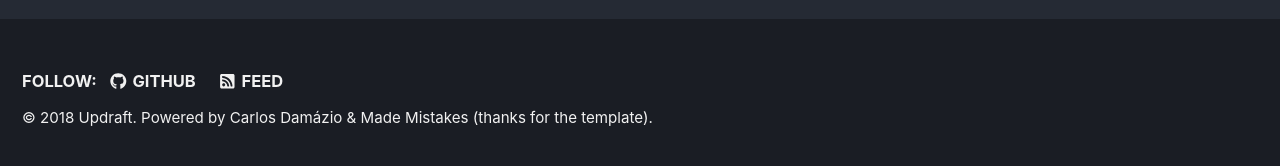
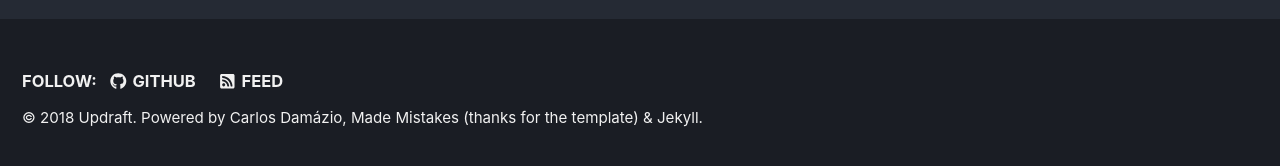
Before and after one commit to carlosdamazio/carlosdamazio.github.io, a Jekyll site: the page built from index.html, in a window 1280 px wide and 900 px high, scrolled down 253 px. Shown: the part 726-892 px from the top of the window. Built offline with Jekyll 4.4.1, drawn with Linux system fonts in a browser that asks for light colours; nearby versions of some CDN libraries; the list of posts is cut into pages by our own code.

Commit message:
Some more changes.

```diff
--- a/_includes/footer.html
+++ b/_includes/footer.html
@@ -22,4 +22,4 @@
   </ul>
 </div>
 
-<div class="page__footer-copyright">&copy; {{ site.time | date: '%Y' }} {{ site.name | default: site.title }}. {{ site.data.ui-text[site.locale].powered_by | default: "Powered by" }} <a href="https://github.com/carlosdamazio" rel="nofollow">Carlos Damázio</a> &amp; <a href="https://mademistakes.com/" rel="nofollow">Made Mistakes (thanks for the template)</a>.</div>
+<div class="page__footer-copyright">&copy; {{ site.time | date: '%Y' }} {{ site.name | default: site.title }}. {{ site.data.ui-text[site.locale].powered_by | default: "Powered by" }} <a href="https://github.com/carlosdamazio" rel="nofollow">Carlos Damázio</a>, <a href="https://mademistakes.com/" rel="nofollow">Made Mistakes (thanks for the template)</a> &amp; Jekyll.</div>
```
